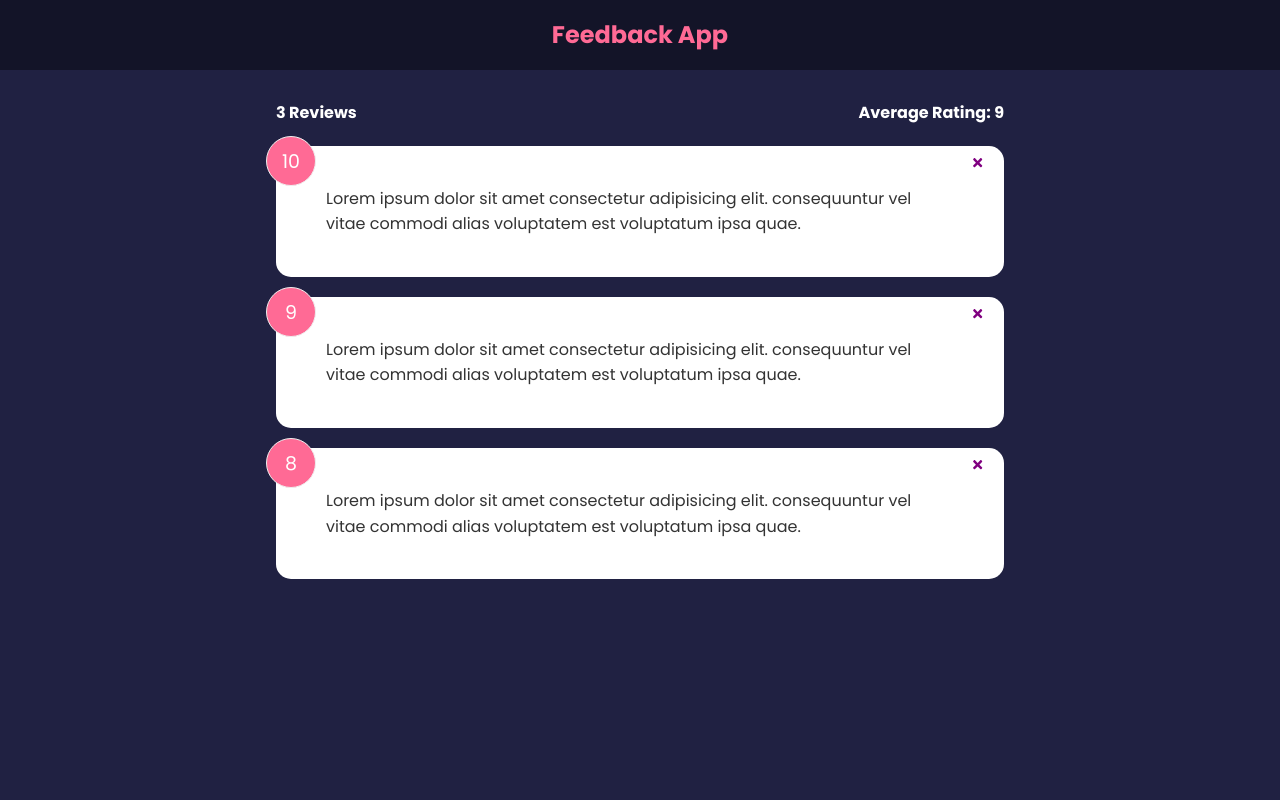
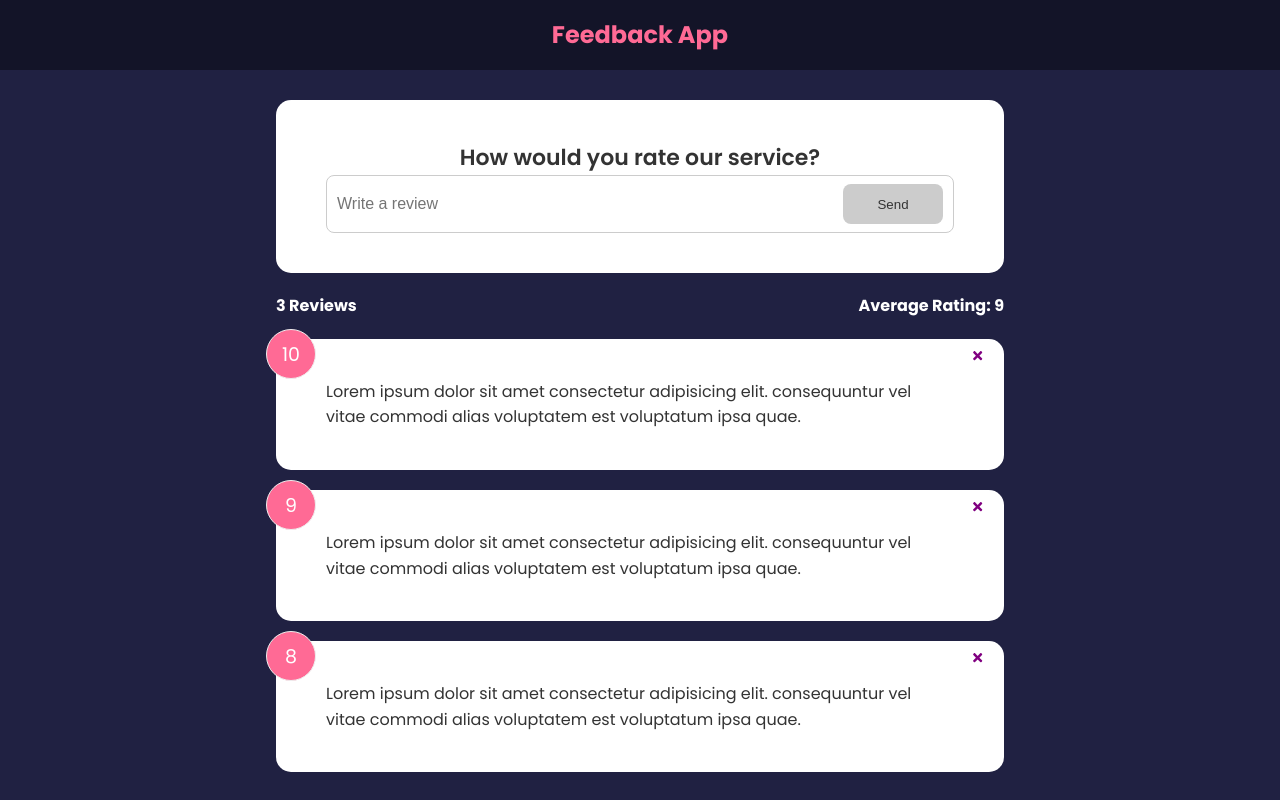
Before and after one commit to mukultotla/feedback-app, a React (Create React App) app: page / in a window 1280 px wide. Built offline with nearby package versions, Linux system fonts and the light colour scheme; the HTML template or start-up script is replaced by a standard one.

Commit message:
Added feedback form and button component

```diff
--- a/src/App.js
+++ b/src/App.js
@@ -3,6 +3,7 @@
 import FeedbackList from "./components/FeedbackList";
 import FeedbackData from "./data/FeedbackData";
 import FeedbackStats from "./components/FeedbackStats";
+import FeedbackForm from "./components/FeedbackForm";
 function App() {
   const [feedback, setFeedback] = useState(FeedbackData)
   const deleteFeedback = (id) => {
@@ -14,6 +15,7 @@
     <>
       <Header />
       <div className='container'>
+        <FeedbackForm/>
         <FeedbackStats feedback={feedback}/>
         <FeedbackList feedback={feedback} handleDelete={deleteFeedback}/>
       </div>
--- /dev/null
+++ b/src/components/FeedbackForm.jsx
@@ -0,0 +1,38 @@
+import { useState } from "react"
+import Card from "./shared/Card"
+import Button from "./shared/Button"
+function FeedbackForm() {
+  const[text, setText] = useState('')
+  const [btnDisabled, setBtnDisabled] = useState(true)
+  const[msg, setMsg] = useState('')
+  const handleTextChange = (e) => {
+    if(text === ''){
+        setBtnDisabled(true)
+        setMsg(null)
+    }
+    else if(text !== '' && text.trim().length <= 9) {
+        setMsg('Text must be atleast 10 characters')
+        setBtnDisabled(true)
+    }
+    else {
+        setMsg('')
+        setBtnDisabled(false)
+    }
+    setText(e.target.value)
+  }
+  return (
+    <Card>
+        <form>
+            <h2>How would you rate our service?</h2>
+            { /* rating select component */}
+            <div className="input-group">
+                <input onChange={handleTextChange} type="text" placeholder="Write a review" value={text} />
+                <Button type="submit" isDisabled={btnDisabled}>Send</Button>
+            </div>
+            {msg && <div className="message">{msg}</div> }
+        </form>
+    </Card>
+  )
+}
+
+export default FeedbackForm
--- /dev/null
+++ b/src/components/shared/Button.jsx
@@ -0,0 +1,23 @@
+import PropTypes from 'prop-types'
+function Button({children, version, type, isDisabled}) {
+  return (
+    <button type={type} disabled={isDisabled} className={`btn btn-${version}`}>
+        {children}
+    </button>
+  )
+}
+
+Button.defaultProps = {
+    version: 'primary',
+    type: 'submit',
+    isDisabled: false
+}
+
+Button.propTypes = {
+    children: PropTypes.node.isRequired,
+    version: PropTypes.string,
+    type: PropTypes.string,
+    isDisabled: PropTypes.bool
+}
+
+export default Button
```
